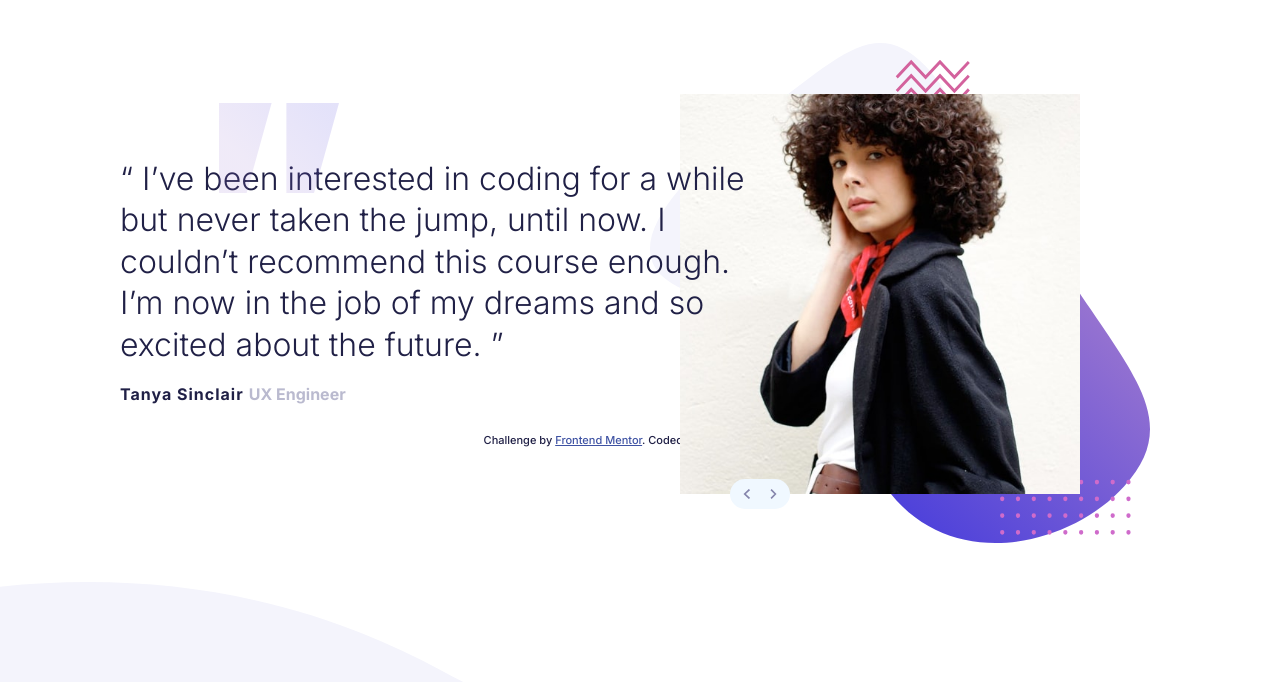
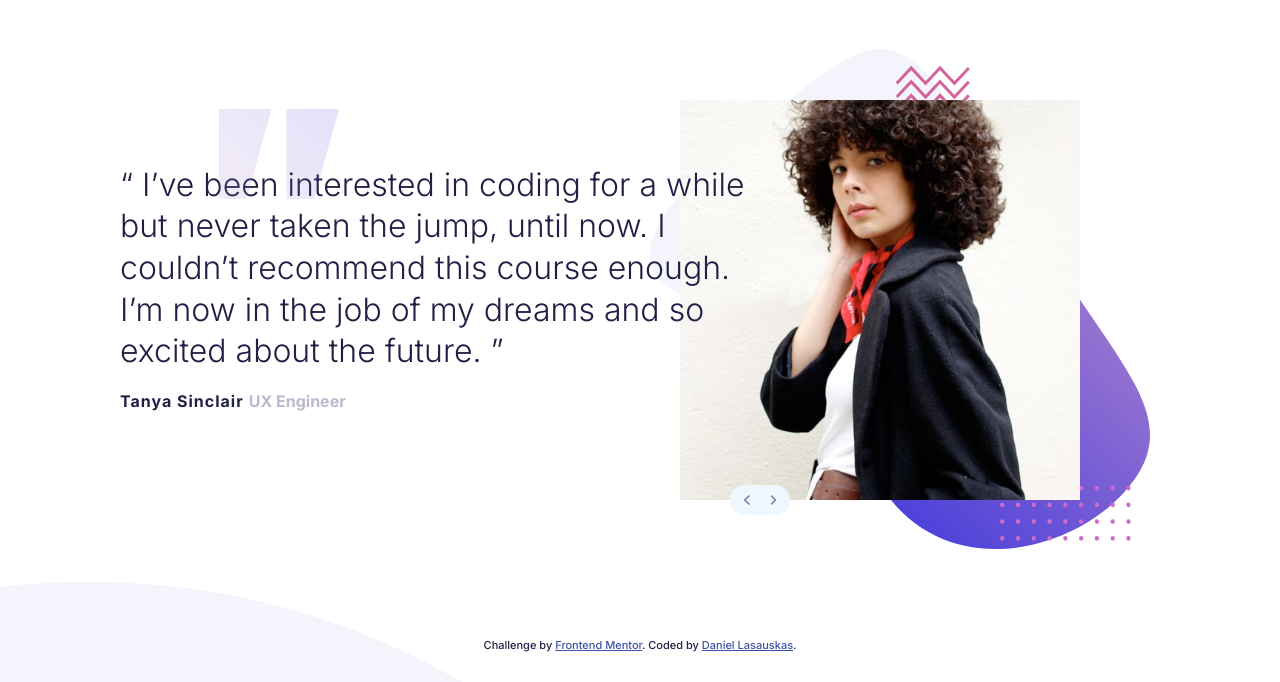
Before and after one commit to mazinger086/Coding-bootcamp-testimonials-slider, a plain HTML site: page index.html in a window 1280 px wide. Shown: the part 128-810 px from the top of the page. Drawn offline with Linux system fonts and the light colour scheme.

Commit message:
Fix footer position

```diff
--- a/css/style.css
+++ b/css/style.css
@@ -222,7 +222,7 @@ html {
   }
 
 
-  footer .attribution {
+  .attribution {
     position: absolute;
     font-size: 11px;
     bottom: 20px;
```
